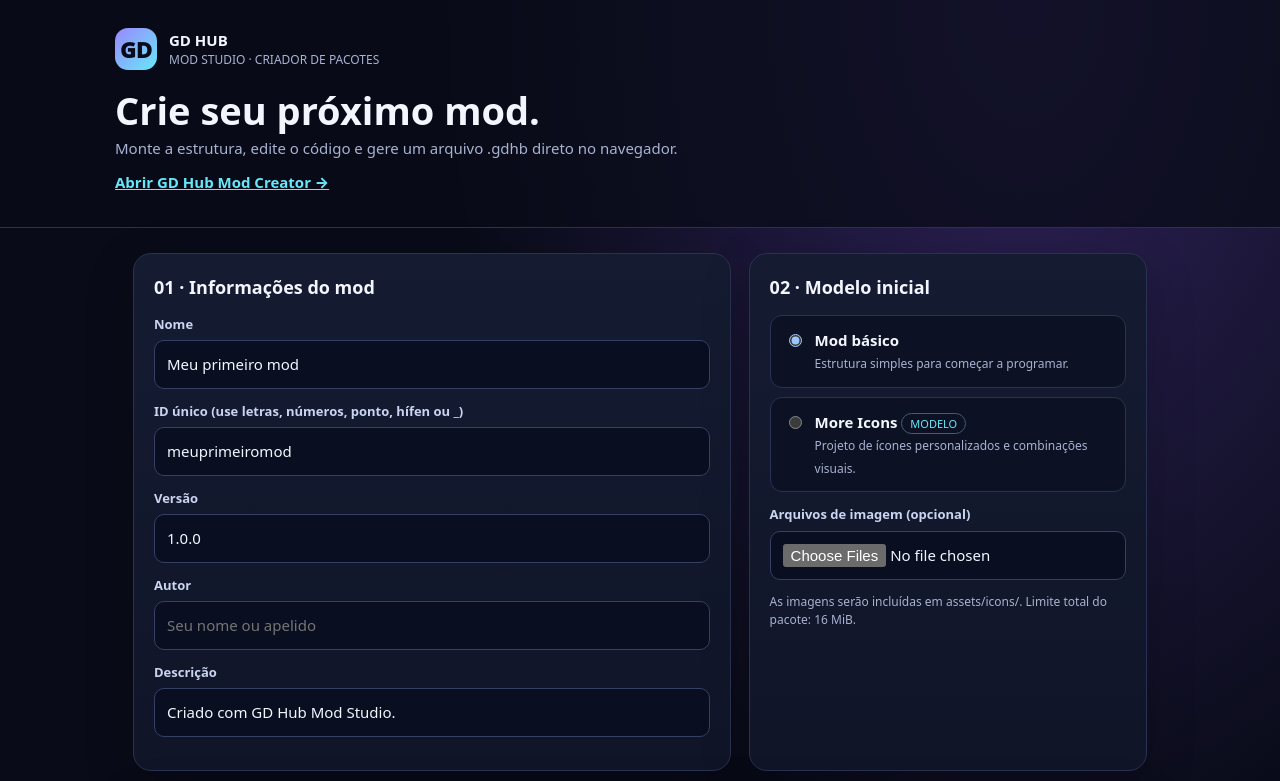
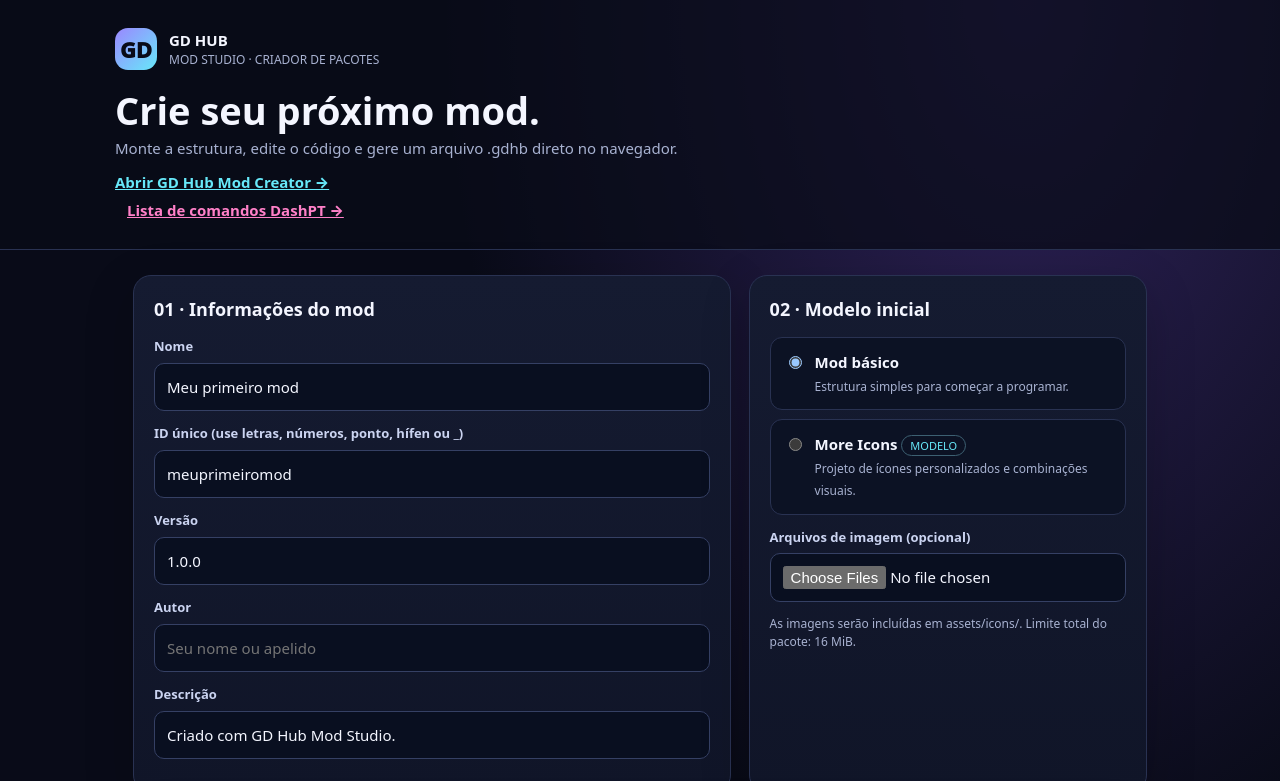
Before and after one commit to daviluccaff34-sys/GD-Hub-Mod-Loader, a plain HTML site: page studio/index.html in a window 1280 px wide. Shown: the top 781 px of the page. Drawn offline with Linux system fonts and the light colour scheme.

Commit message:
Link DashPT command reference from Studio home

```diff
--- a/studio/index.html
+++ b/studio/index.html
@@ -24,7 +24,7 @@ footer{text-align:center;padding:25px;color:var(--muted);font-size:12px;border-t
 @media(max-width:760px){main{grid-template-columns:1fr}.full{grid-column:auto}header{padding:22px 18px}}
 </style></head>
 <body>
-<header><div class="brand"><div class="logo">GD</div><div><strong>GD HUB</strong><div class="hint">MOD STUDIO · CRIADOR DE PACOTES</div></div></div><h1>Crie seu próximo mod.</h1><p>Monte a estrutura, edite o código e gere um arquivo .gdhb direto no navegador.</p><p style="margin-top:12px"><a href="./mod-creator.html" style="color:#67e8f9;font-weight:800">Abrir GD Hub Mod Creator →</a></p></header>
+<header><div class="brand"><div class="logo">GD</div><div><strong>GD HUB</strong><div class="hint">MOD STUDIO · CRIADOR DE PACOTES</div></div></div><h1>Crie seu próximo mod.</h1><p>Monte a estrutura, edite o código e gere um arquivo .gdhb direto no navegador.</p><p style="margin-top:12px"><a href="./mod-creator.html" style="color:#67e8f9;font-weight:800">Abrir GD Hub Mod Creator →</a></p> <a href="./comandos.html" style="color:#ff80c8;font-weight:800;margin-left:12px">Lista de comandos DashPT →</a></header>
 <main>
 <section class="panel">
 <h2>01 · Informações do mod</h2>
```
